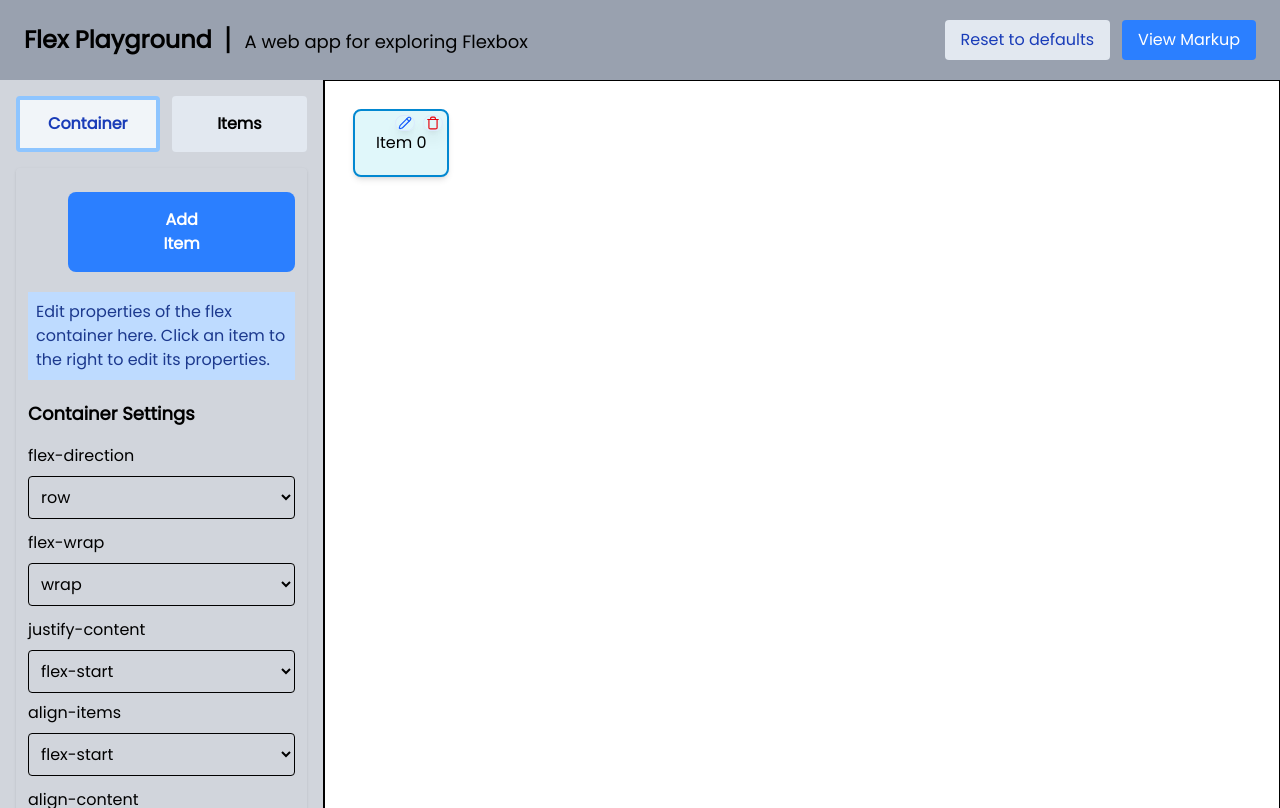
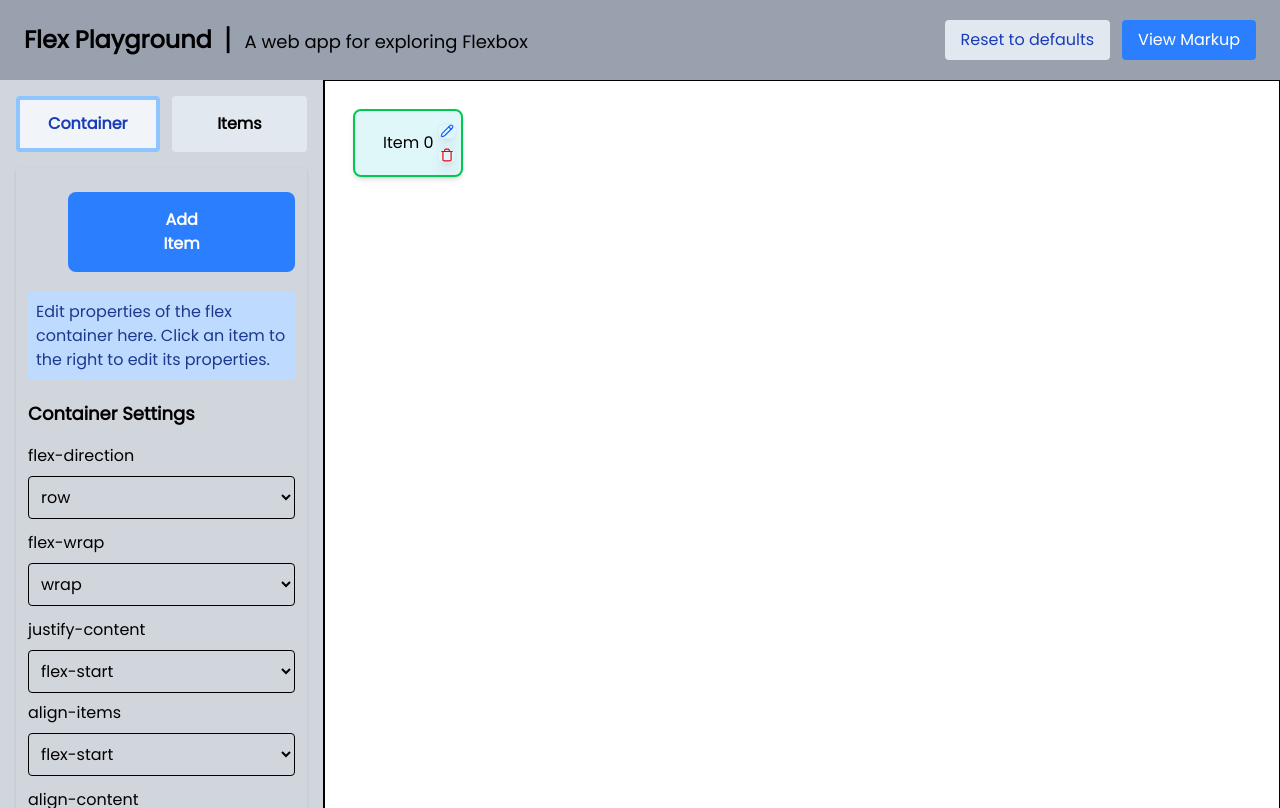
Before and after one commit to Gokulsl/Intern_Excercises, a React (Vite) app: page / in a window 1280 px wide. Both pictures are taken after a click on the button "Add Item". Built offline with nearby package versions, Linux system fonts and the light colour scheme.

Commit message:
functional changes

```diff
--- a/src/components/sidebar.jsx
+++ b/src/components/sidebar.jsx
@@ -16,11 +16,23 @@ const MainLayout = () => {
 
   const [selectedItem, setSelectedItem] = useState(null);
 
+  const handleItemClick = (itemId) => {
+    if (selectedItem?.id === itemId) {
+      setSelectedItem(null);
+      setActiveTab("container");
+    } else {
+      const item = items.find((item) => item.id === itemId);
+      setSelectedItem(item);
+      setActiveTab("items");
+    }
+  };
+
+
   const addItem = () => {
     const newItem = {
       id: Date.now(),
       order: 0,
-      width: 96,
+      width: 110,
       height: 68,
       flexGrow: 0,
       flexShrink: 1,
@@ -154,7 +166,7 @@ const MainLayout = () => {
               <option value="space-between">space-between</option>
             </select>
           </div>
-        ) : selectedItem ? (
+        ) : selectedItem  ? (
           <div className="shadow rounded p-3 mb-20">
             <h2 className="text-lg font-semibold mb-2">Edit Item</h2>
 
@@ -249,7 +261,10 @@ const MainLayout = () => {
         {items.map((item, index) => (
           <div
             key={item.id}
-            className="flex items-center justify-center border rounded-lg shadow-md cursor-pointer relative p-2"
+            className={`flex items-center justify-center border rounded-lg shadow-md cursor-pointer relative p-2 ${
+              selectedItem?.id === item.id ? 'border-2 border-green-500' : ''
+            }`}
+
             style={{
               width: `${item.width}px`,
               height: `${item.height}px`,
@@ -260,30 +275,31 @@ const MainLayout = () => {
               flexBasis: item.flexBasis,
               backgroundColor: "#E0F7FA",
               margin: "12px",
-              border: "2px solid #0288D1",
               transition: "all 0.3s ease",
             }}
-            onClick={() => setSelectedItem(item)}
+            onClick={() => handleItemClick(item.id)}
           >
             <span>Item {index}</span>
+            <div className="absolute right-1 top-1 mt-2 flex flex-col items-center">
     <button
-              className="absolute top-1 right-8 text-blue-600"
+      className="text-blue-600 mb-1 hover:text-blue-800 transition-all duration-300"
       onClick={(e) => {
         e.stopPropagation();
         setSelectedItem(item);
       }}
     >
-              <Pencil className="w-5 h-4 cursor-pointer shadow-lg transform transition duration-300 hover:scale-110 border rounded-full border-blue-100 hover:bg-blue-300 hover:text-blue-800" />
+      <Pencil className="w-5 h-4 ms-3 cursor-pointer shadow-lg transform transition duration-300 hover:scale-110 border rounded-full border-blue-100 hover:bg-blue-300 hover:text-blue-800" />
     </button>
     <button
-              className="absolute top-1 right-1 text-red-600"
+      className="text-red-600 mt-1 hover:text-red-800 transition-all duration-300"
       onClick={(e) => {
         e.stopPropagation();
         deleteItem(item.id);
       }}
     >
-              <Trash className="w-5 h-4 shadow-lg transform transition duration-300 hover:scale-110 hover:bg-red-200 border border-blue-100 rounded-full hover:text-red-500" />
+      <Trash className="w-5 h-4 ms-3 shadow-lg transform transition duration-300 hover:scale-110 hover:bg-red-200 border border-blue-100 rounded-full hover:text-red-500" />
     </button>
+            </div>
           </div>
         ))}
       </div>
```
Lines whose indentation alone changed are shown as unchanged.
